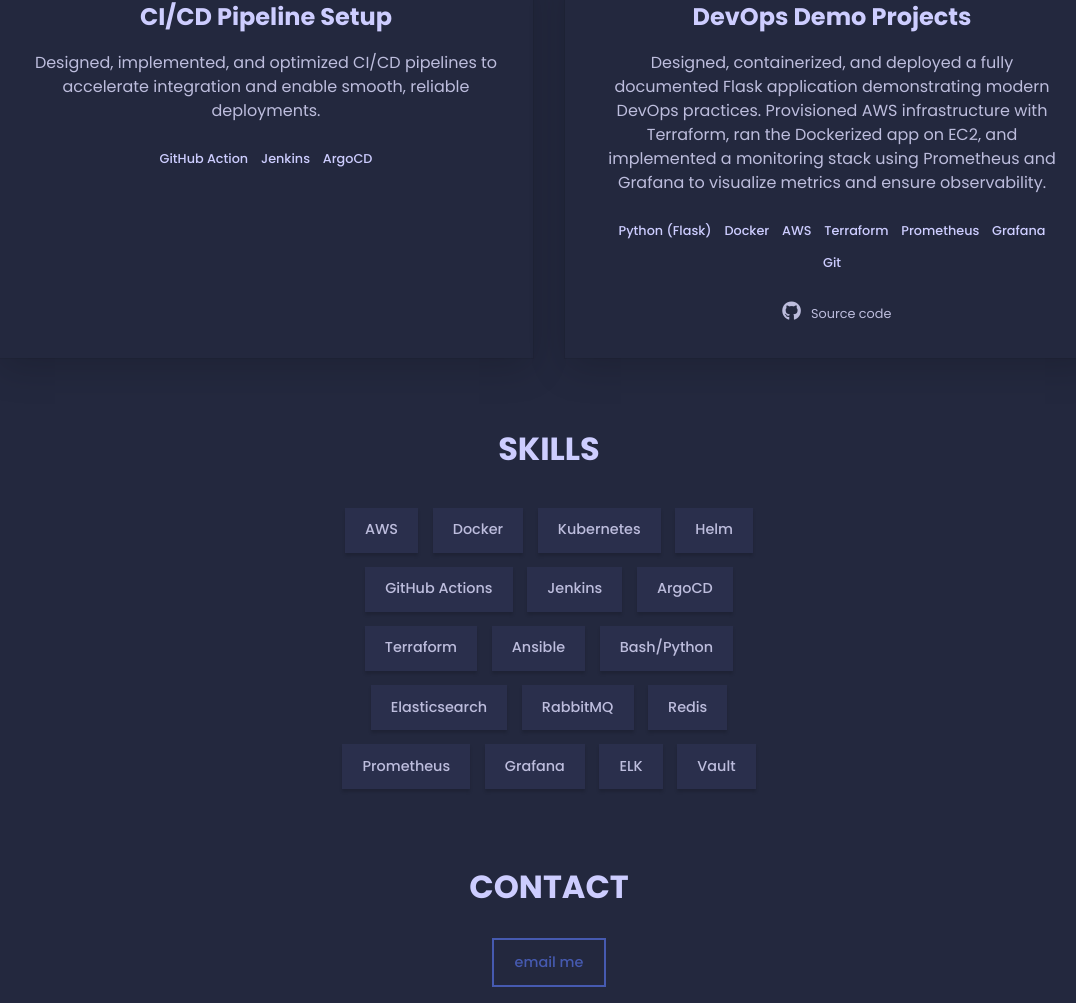
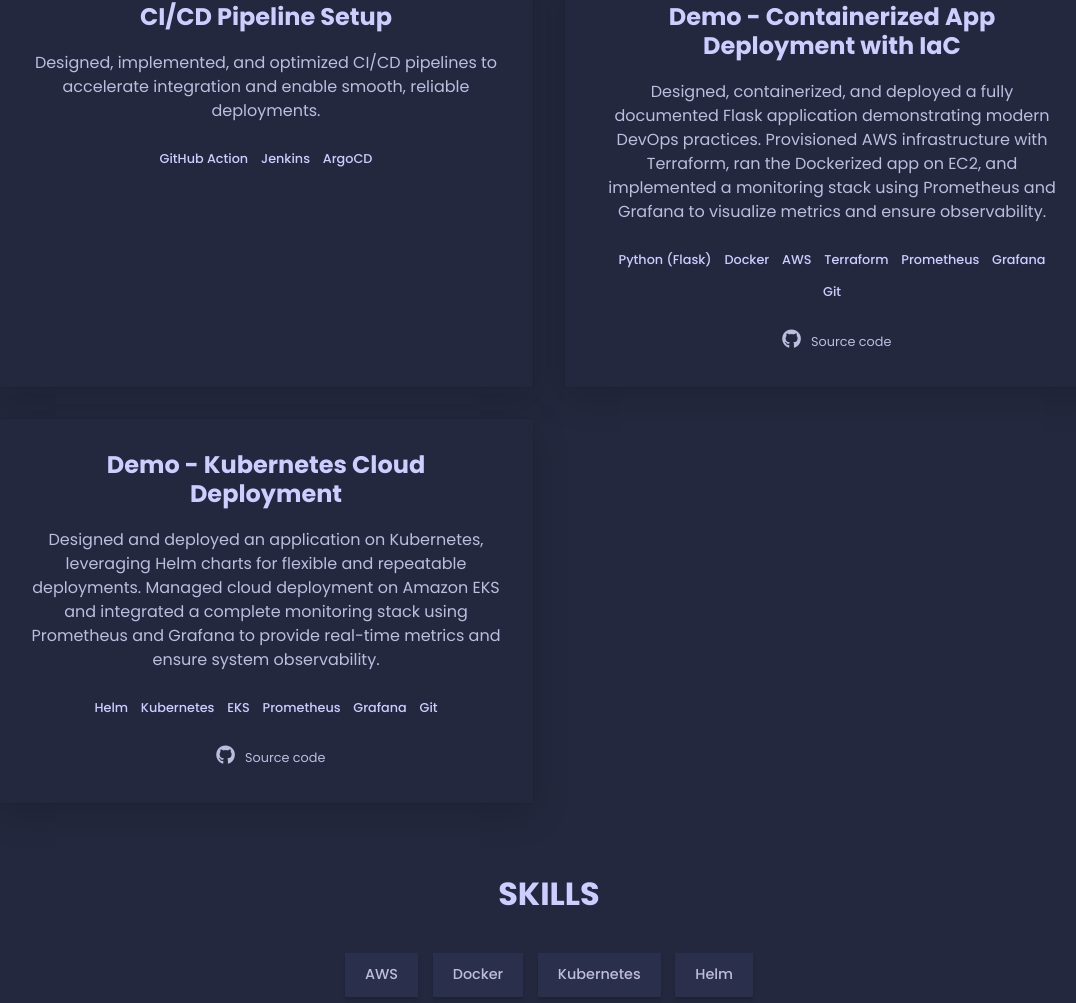
Before and after one commit to ferops-tech/ferops-tech.github.io, a plain HTML site: page index.html in a window 1280 px wide. Shown: the part 1351-2354 px from the top of the page, without its empty margins (91-1167 px from the left). Drawn offline with Linux system fonts and the light colour scheme.

Commit message:
Added the new demo project (Kubernetes deploment)

```diff
--- a/index.html
+++ b/index.html
@@ -174,7 +174,7 @@
       </div>
 
       <div class="project">
-        <h3>DevOps Demo Projects</h3>
+        <h3>Demo - Containerized App Deployment with IaC</h3>
         <p class="project__description">
           Designed, containerized, and deployed a fully documented Flask application demonstrating modern DevOps practices. Provisioned AWS infrastructure with Terraform, ran the Dockerized app on EC2, and implemented a monitoring stack using Prometheus and Grafana to visualize metrics and ensure observability.
         </p>
@@ -189,7 +189,7 @@
         </ul>
 
         <a
-                href="https://github.com/ferops-tech/devops-demo-projects"
+                href="https://github.com/ferops-tech/devops-demo-projects/tree/main/demo-container-deploy"
                 aria-label="source code"
                 class="link link--icon"
         >
@@ -197,6 +197,29 @@
           <span style="margin-left:0.4em; font-size:0.8rem;">Source code</span>
         </a>
       </div>
+
+      <div class="project">
+        <h3>Demo - Kubernetes Cloud Deployment</h3>
+        <p class="project__description">
+          Designed and deployed an application on Kubernetes, leveraging Helm charts for flexible and repeatable deployments. Managed cloud deployment on Amazon EKS and integrated a complete monitoring stack using Prometheus and Grafana to provide real-time metrics and ensure system observability.        </p>
+        <ul class="project__stack">
+          <li class="project__stack-item">Helm</li>
+          <li class="project__stack-item">Kubernetes</li>
+          <li class="project__stack-item">EKS</li>
+          <li class="project__stack-item">Prometheus</li>
+          <li class="project__stack-item">Grafana</li>
+          <li class="project__stack-item">Git</li>
+        </ul>
+        <a
+                href="https://github.com/ferops-tech/devops-demo-projects/tree/main/demo-kubernetes-orchestration"
+                aria-label="source code"
+                class="link link--icon"
+        >
+          <i aria-hidden="true" class="fab fa-github"></i>
+          <span style="margin-left:0.4em; font-size:0.8rem;">Source code</span>
+        </a>
+      </div>
+
     </div>
   </section>
 
```
